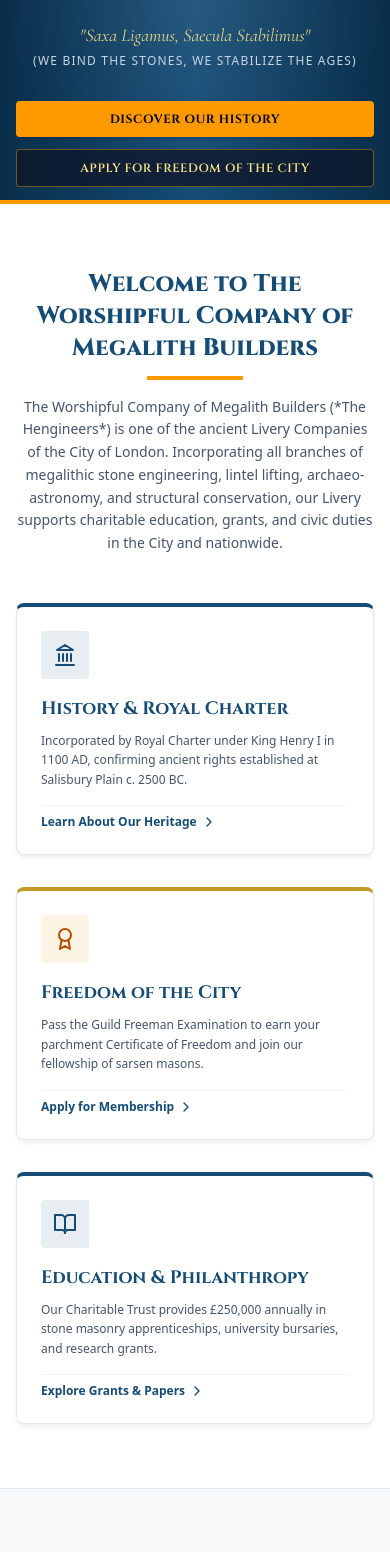
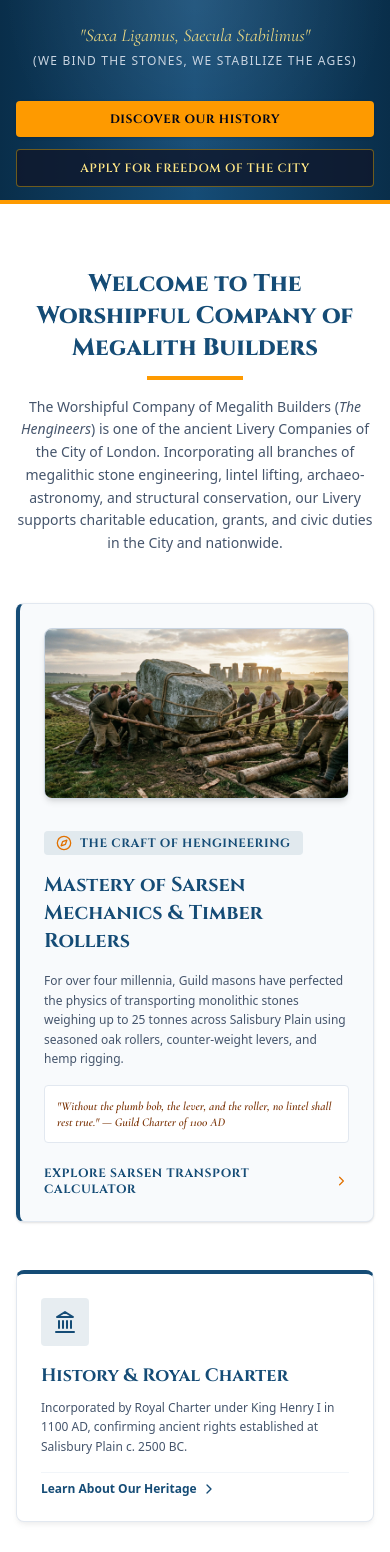
Before and after one commit to DAC94/hengineering, a React (Vite) app: page / in a window 390 px wide. Shown: the part 432-1984 px from the top of the page. Built offline with nearby package versions, Linux system fonts and the light colour scheme.

Commit message:
Add realistic Hengineering images and update phone number to Ofcom fictional range

```diff
--- a/src/components/Footer.tsx
+++ b/src/components/Footer.tsx
@@ -70,7 +70,7 @@ export const Footer: React.FC = () => {
               </p>
               <p className="flex items-center space-x-2">
                 <Phone className="w-4 h-4 text-amber-400 shrink-0" />
-                <span>Tel: 020 7329 2189</span>
+                <span>Tel: 020 7946 0115</span>
               </p>
               <p className="flex items-center space-x-2">
                 <Mail className="w-4 h-4 text-amber-400 shrink-0" />
--- a/src/components/HallRental.tsx
+++ b/src/components/HallRental.tsx
@@ -1,5 +1,5 @@
 import React, { useState } from 'react';
-import { Building2, Calendar, Users, Wine, CheckCircle, Send } from 'lucide-react';
+import { Building2, Calendar, Users, Wine, CheckCircle, Send, MapPin } from 'lucide-react';
 
 export const HallRental: React.FC = () => {
   const [submitted, setSubmitted] = useState(false);
@@ -31,8 +31,31 @@ export const HallRental: React.FC = () => {
           </h2>
           <div className="w-20 h-1 bg-amber-500 mx-auto mb-4" />
           <p className="text-slate-600 text-sm sm:text-base leading-relaxed">
-            Host banquets, corporate symposia, and formal dinners at Megalithic Hall, Gresham Street, City of London EC2.
+            Host banquets, corporate symposia, and formal dinners at Megalithic Hall, Gresham Street, City of London EC2V.
           </p>
+        </div>
+
+        {/* Hall Exterior Photo Showcase Banner */}
+        <div className="mb-12 rounded-lg overflow-hidden border border-slate-300 shadow-md relative group">
+          <img
+            src="/images/megalithic_hall.jpg"
+            alt="Facade of Megalithic Hall on Gresham Street, City of London"
+            className="w-full h-[360px] object-cover group-hover:scale-102 transition-transform duration-700"
+          />
+          <div className="absolute inset-0 bg-gradient-to-t from-[#092e4a]/90 via-[#092e4a]/40 to-transparent flex items-end p-6 sm:p-8">
+            <div className="text-white space-y-1">
+              <div className="flex items-center space-x-2 text-amber-300 text-xs font-serif-guild uppercase tracking-widest">
+                <MapPin className="w-4 h-4 text-amber-400" />
+                <span>Gresham Street, City of London EC2V 7HH</span>
+              </div>
+              <h3 className="text-2xl sm:text-3xl font-serif-guild font-bold text-white">
+                Megalithic Hall Facade &amp; Courtyard
+              </h3>
+              <p className="text-xs sm:text-sm text-slate-200 font-garamond italic max-w-2xl">
+                Historic stone masonry architecture, arched oak doors, and heraldic coat of arms situated in the heart of the City of London.
+              </p>
+            </div>
+          </div>
         </div>
 
         <div className="grid grid-cols-1 lg:grid-cols-12 gap-8 items-center">
--- a/src/components/Hero.tsx
+++ b/src/components/Hero.tsx
@@ -1,6 +1,5 @@
 import React from 'react';
-import { CoatOfArms } from './CoatOfArms';
-import { Landmark, Award, BookOpen, ChevronRight, ShieldCheck, Sparkles } from 'lucide-react';
+import { Landmark, Award, BookOpen, ChevronRight, Sparkles, Compass } from 'lucide-react';
 
 export const Hero: React.FC = () => {
   return (
@@ -46,21 +45,59 @@ export const Hero: React.FC = () => {
         </div>
       </div>
 
-      {/* 2. Welcome Statement & Feature Grid */}
-      <div className="max-w-7xl mx-auto px-4 py-16 sm:px-6 lg:px-8">
+      {/* 2. Welcome Statement & Hengineering Image Feature */}
+      <div className="max-w-7xl mx-auto px-4 py-16 sm:px-6 lg:px-8 space-y-12">
 
         {/* Welcome Section Header */}
-        <div className="text-center max-w-3xl mx-auto mb-12">
+        <div className="text-center max-w-3xl mx-auto">
           <h2 className="text-2xl sm:text-3xl font-extrabold font-serif-guild text-[#154c76] mb-3">
             Welcome to The Worshipful Company of Megalith Builders
           </h2>
           <div className="w-24 h-1 bg-amber-500 mx-auto mb-4" />
           <p className="text-slate-600 text-sm sm:text-base leading-relaxed font-normal">
-            The Worshipful Company of Megalith Builders (*The Hengineers*) is one of the ancient Livery Companies of the City of London. Incorporating all branches of megalithic stone engineering, lintel lifting, archaeo-astronomy, and structural conservation, our Livery supports charitable education, grants, and civic duties in the City and nationwide.
+            The Worshipful Company of Megalith Builders (<em>The Hengineers</em>) is one of the ancient Livery Companies of the City of London. Incorporating all branches of megalithic stone engineering, lintel lifting, archaeo-astronomy, and structural conservation, our Livery supports charitable education, grants, and civic duties in the City and nationwide.
           </p>
         </div>
 
-        {/* 3 Main Highlight Tiles (Matching WCoBM homepage layout) */}
+        {/* Hengineers at Work Feature Showcase */}
+        <div className="bg-slate-50 p-6 sm:p-8 rounded-lg border border-slate-200 shadow-sm border-l-4 border-l-[#154c76] grid grid-cols-1 lg:grid-cols-12 gap-8 items-center">
+          <div className="lg:col-span-7 overflow-hidden rounded-lg border border-slate-300 shadow-md">
+            <img
+              src="/images/hengineers_work.jpg"
+              alt="Master Hengineers and stonemasons hauling a 25-tonne sarsen stone on oak rollers"
+              className="w-full h-auto object-cover hover:scale-105 transition-transform duration-500"
+            />
+          </div>
+
+          <div className="lg:col-span-5 space-y-4">
+            <div className="inline-flex items-center space-x-2 px-3 py-1 rounded bg-[#154c76]/10 text-[#154c76] text-xs font-serif-guild font-bold uppercase tracking-wider">
+              <Compass className="w-4 h-4 text-amber-600" />
+              <span>The Craft of Hengineering</span>
+            </div>
+
+            <h3 className="text-xl font-serif-guild font-bold text-[#154c76]">
+              Mastery of Sarsen Mechanics &amp; Timber Rollers
+            </h3>
+
+            <p className="text-xs sm:text-sm text-slate-600 leading-relaxed font-normal">
+              For over four millennia, Guild masons have perfected the physics of transporting monolithic stones weighing up to 25 tonnes across Salisbury Plain using seasoned oak rollers, counter-weight levers, and hemp rigging.
+            </p>
+
+            <div className="p-3 bg-white rounded border border-slate-200 text-xs text-amber-900 font-garamond italic font-semibold">
+              "Without the plumb bob, the lever, and the roller, no lintel shall rest true." — Guild Charter of 1100 AD
+            </div>
+
+            <a
+              href="#calculator"
+              className="inline-flex items-center space-x-2 text-xs font-bold text-[#154c76] hover:text-amber-600 font-serif-guild uppercase tracking-wider"
+            >
+              <span>Explore Sarsen Transport Calculator</span>
+              <ChevronRight className="w-4 h-4 text-amber-600" />
+            </a>
+          </div>
+        </div>
+
+        {/* 3 Main Highlight Tiles */}
         <div className="grid grid-cols-1 md:grid-cols-3 gap-8">
 
           {/* Tile 1: About & History */}
--- a/src/components/Navbar.tsx
+++ b/src/components/Navbar.tsx
@@ -58,7 +58,7 @@ export const Navbar: React.FC = () => {
           <div className="flex items-center space-x-4">
             <span className="flex items-center space-x-1.5 text-slate-300">
               <Phone className="w-3.5 h-3.5 text-amber-400" />
-              <span>020 7329 2189</span>
+              <span>020 7946 0115</span>
             </span>
             <span className="hidden sm:inline text-slate-500">•</span>
             <span className="flex items-center space-x-1.5 text-slate-300">
```
Also changed, not shown: public/images/hengineers_work.jpg (added), public/images/megalithic_hall.jpg (added).
